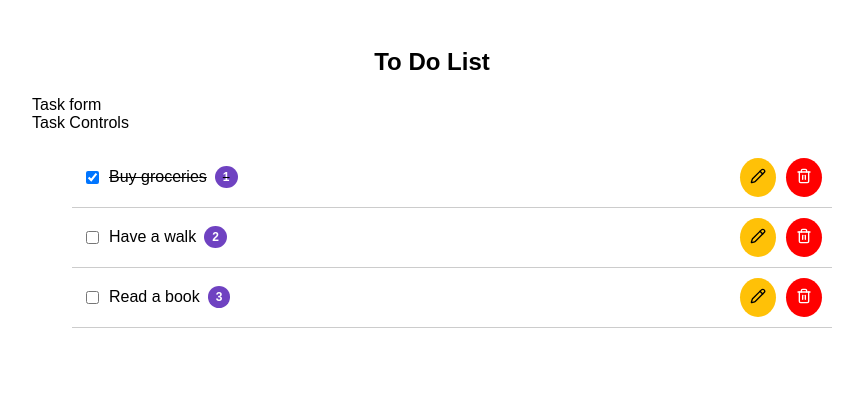
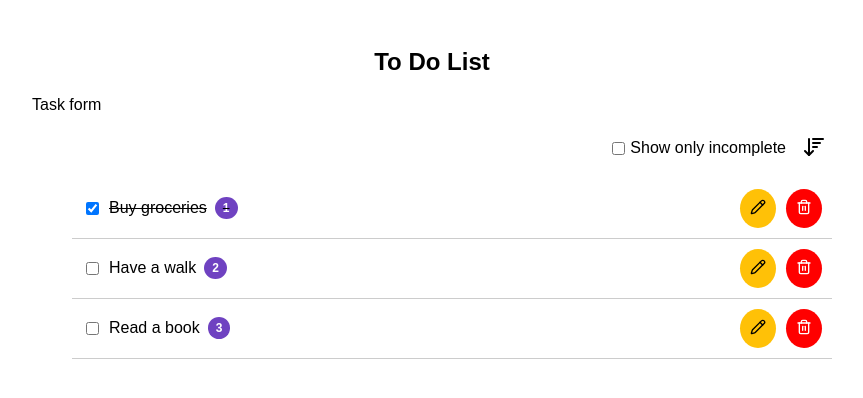
Before and after one commit to Rajasi-Desai/Todo-App, a React (Vite) app: page / in a window 1280 px wide. Shown: the top 398 px of the page, without its empty margins (208-1071 px from the left). Built offline with nearby package versions, Linux system fonts and the light colour scheme.

Commit message:
add task controls functionality

```diff
--- a/src/App.jsx
+++ b/src/App.jsx
@@ -25,6 +25,15 @@
     },
   ]);
 
+  const [showOnlyIncomplete, setShowOnlyIncomplete] = useState(false);
+
+  const sortTasks = () => {
+    const sortedTasks = [...tasks]
+      .sort((a,b) => (a.priority - b.priority));
+
+    setTasks(sortedTasks);
+  };
+
   return (
     <div
       style={{
@@ -36,8 +45,15 @@
     >
       <h2 style={{textAlign:"center"}}>To Do List</h2>
       <TaskForm />
-      <TaskControls />
-      <TaskList tasks={tasks} />
+      <TaskControls
+        showOnlyIncomplete={showOnlyIncomplete}
+        setShowOnlyIncomplete={setShowOnlyIncomplete}
+        sortTasks={sortTasks}
+      />
+      <TaskList
+        tasks={tasks}
+        showOnlyIncomplete={showOnlyIncomplete}
+      />
     </div>
   )
 }
--- a/src/components/TaskControls/TaskControls.jsx
+++ b/src/components/TaskControls/TaskControls.jsx
@@ -1,9 +1,37 @@
-const TaskControls = () => {
-    return (
-        <div>
-            Task Controls
-        </div>
-    );
+import { ArrowDownWideNarrow } from "lucide-react";
+
+const TaskControls = ({ showOnlyIncomplete, setShowOnlyIncomplete, sortTasks }) => {
+  return (
+    <div
+      style={{
+        display: "flex",
+        justifyContent: "flex-end",
+        alignItems: "center",
+        gap: "10px",
+        marginTop: "20px",
+      }}
+    >
+      <label style={{ display: "flex", alignItems: "center" }}>
+        <input
+          type="checkbox"
+          checked={showOnlyIncomplete}
+          onChange={() => setShowOnlyIncomplete(!showOnlyIncomplete)}
+          style={{ marginRight: "5px"}}
+        />
+          Show only incomplete
+      </label>
+      <button
+        onClick={sortTasks}
+        style={{
+          background: "none",
+          border: "none",
+          cursor: "pointer",
+        }}
+      >
+        <ArrowDownWideNarrow />
+      </button>
+    </div>
+  );
 };
 
 export default TaskControls;
--- a/src/components/TaskList/TaskList.jsx
+++ b/src/components/TaskList/TaskList.jsx
@@ -1,12 +1,14 @@
 import TaskItem from "./TaskItem";
 import EditTaskForm from "./EditTaskForm";
 
-const TaskList = ({ tasks }) => {
+const TaskList = ({ tasks, showOnlyIncomplete }) => {
     return (
       <div>
         <ul>
           {
-            tasks.map((task) => (
+            tasks
+            .filter((task) => !showOnlyIncomplete || !task.done)
+            .map((task) => (
               <li
                 key={task.id}
                 style={{
```
